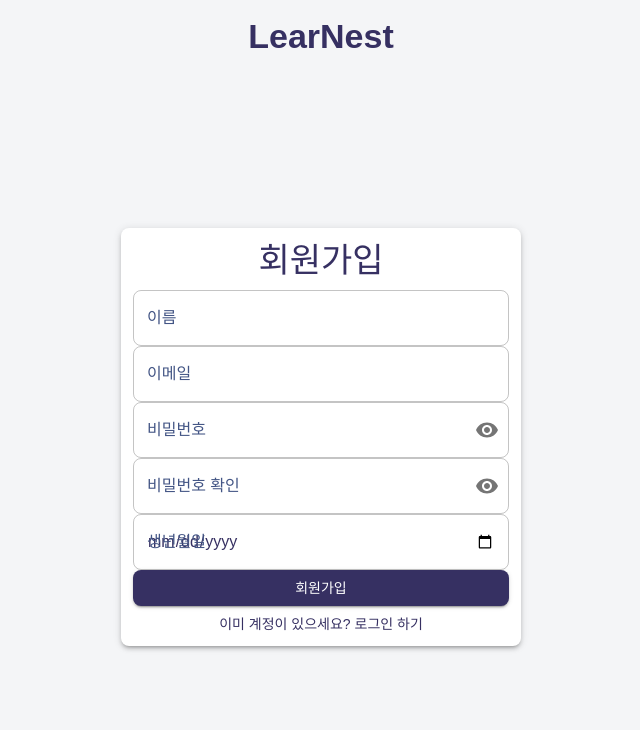
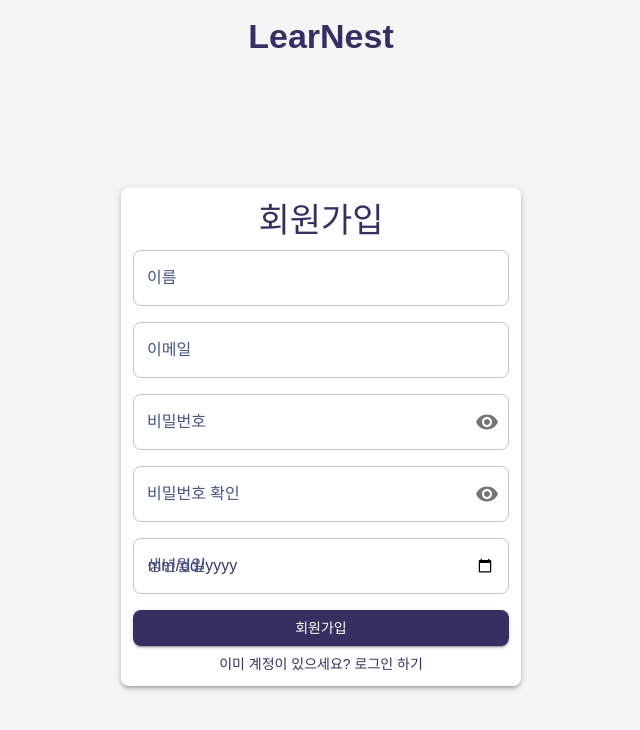
Before and after one commit to bobo-h/LearNest-FE, a React (Create React App) app: page /signup in a window 1280 px wide. Shown: the top 730 px of the page, without its empty margins (319-959 px from the left). Built offline with nearby package versions, Linux system fonts and the light colour scheme; no server answers.

Commit message:
feat: update validation rules for signup fields

```diff
--- a/src/components/common/FormInput.tsx
+++ b/src/components/common/FormInput.tsx
@@ -1,12 +1,18 @@
 import React from "react";
 import { TextField } from "@mui/material";
-import { Controller, Control, FieldError } from "react-hook-form";
+import {
+  Controller,
+  Control,
+  FieldError,
+  RegisterOptions,
+} from "react-hook-form";
 
 interface FormInputProps {
   name: string;
   control: Control<any>;
   label: string;
   type?: React.InputHTMLAttributes<HTMLInputElement>["type"];
+  rules?: RegisterOptions;
   error?: FieldError;
 }
 
@@ -15,12 +21,14 @@ const FormInput: React.FC<FormInputProps> = ({
   control,
   label,
   type = "text",
+  rules,
 }) => {
   return (
     <Controller
       name={name}
       control={control}
       defaultValue=""
+      rules={rules}
       render={({ field, fieldState: { error } }) => (
         <TextField
           {...field}
@@ -29,6 +37,7 @@ const FormInput: React.FC<FormInputProps> = ({
           error={!!error}
           helperText={error?.message || ""}
           fullWidth
+          sx={{ marginBottom: "16px" }}
         />
       )}
     />
--- a/src/components/common/PasswordInput.tsx
+++ b/src/components/common/PasswordInput.tsx
@@ -1,13 +1,18 @@
 import React, { useState } from "react";
 import { TextField, IconButton, InputAdornment } from "@mui/material";
 import { Visibility, VisibilityOff } from "@mui/icons-material";
-import { Controller, Control, FieldError } from "react-hook-form";
+import {
+  Controller,
+  Control,
+  FieldError,
+  RegisterOptions,
+} from "react-hook-form";
 
 interface PasswordInputProps {
   name: string;
   control: Control<any>;
   label: string;
-  rules?: any;
+  rules?: RegisterOptions;
   error?: FieldError;
 }
 
@@ -46,6 +51,7 @@ const PasswordInput: React.FC<PasswordInputProps> = ({
               ),
             },
           }}
+          sx={{ marginBottom: "16px" }}
         />
       )}
     />
--- a/src/pages/(Auth)/login/LoginPage.tsx
+++ b/src/pages/(Auth)/login/LoginPage.tsx
@@ -60,8 +60,22 @@ const LoginPage: React.FC = () => {
           </Typography>
         )}
 
-        <FormInput name="email" control={control} label="이메일" />
-        <PasswordInput name="password" control={control} label="비밀번호" />
+        <FormInput
+          name="email"
+          control={control}
+          label="이메일"
+          rules={{
+            required: "이메일을 입력해주세요.",
+          }}
+        />
+        <PasswordInput
+          name="password"
+          control={control}
+          label="비밀번호"
+          rules={{
+            required: "비밀번호를 입력해주세요.",
+          }}
+        />
 
         <Button
           type="submit"
--- a/src/pages/(Auth)/signup/SignupPage.tsx
+++ b/src/pages/(Auth)/signup/SignupPage.tsx
@@ -68,9 +68,58 @@ const SignupPage: React.FC = () => {
           </Typography>
         )}
 
-        <FormInput name="name" control={control} label="이름" />
-        <FormInput name="email" control={control} label="이메일" />
-        <PasswordInput name="password" control={control} label="비밀번호" />
+        <FormInput
+          name="name"
+          control={control}
+          label="이름"
+          rules={{
+            required: "이름을 입력해주세요.",
+            minLength: {
+              value: 2,
+              message: "이름은 최소 2자 이상이어야 합니다.",
+            },
+            maxLength: {
+              value: 50,
+              message: "이름은 최대 50자 이하여야 합니다.",
+            },
+          }}
+        />
+        <FormInput
+          name="email"
+          control={control}
+          label="이메일"
+          rules={{
+            required: "이메일을 입력해주세요.",
+            pattern: {
+              value: /^[a-zA-Z0-9._%+-]+@[a-zA-Z0-9.-]+\\.[a-zA-Z]{2,4}$/,
+              message: "유효한 이메일 형식을 입력해주세요.",
+            },
+          }}
+        />
+        <PasswordInput
+          name="password"
+          control={control}
+          label="비밀번호"
+          rules={{
+            required: "비밀번호를 입력해주세요.",
+            minLength: {
+              value: 8,
+              message: "비밀번호는 최소 8자 이상이어야 합니다.",
+            },
+            maxLength: {
+              value: 20,
+              message: "비밀번호는 최대 20자 이하여야 합니다.",
+            },
+            validate: (value: string) => {
+              const hasLetters = /[a-zA-Z]/.test(value);
+              const hasNumbers = /[0-9]/.test(value);
+              if (!hasLetters || !hasNumbers) {
+                return "비밀번호는 영어와 숫자를 조합해야 합니다.";
+              }
+              return true;
+            },
+          }}
+        />
         <PasswordInput
           name="passwordConfirm"
           control={control}
@@ -88,6 +137,7 @@ const SignupPage: React.FC = () => {
           control={control}
           label="생년월일"
           type="date"
+          rules={{ required: "생년월일을 입력해주세요." }}
         />
 
         <Button
```
